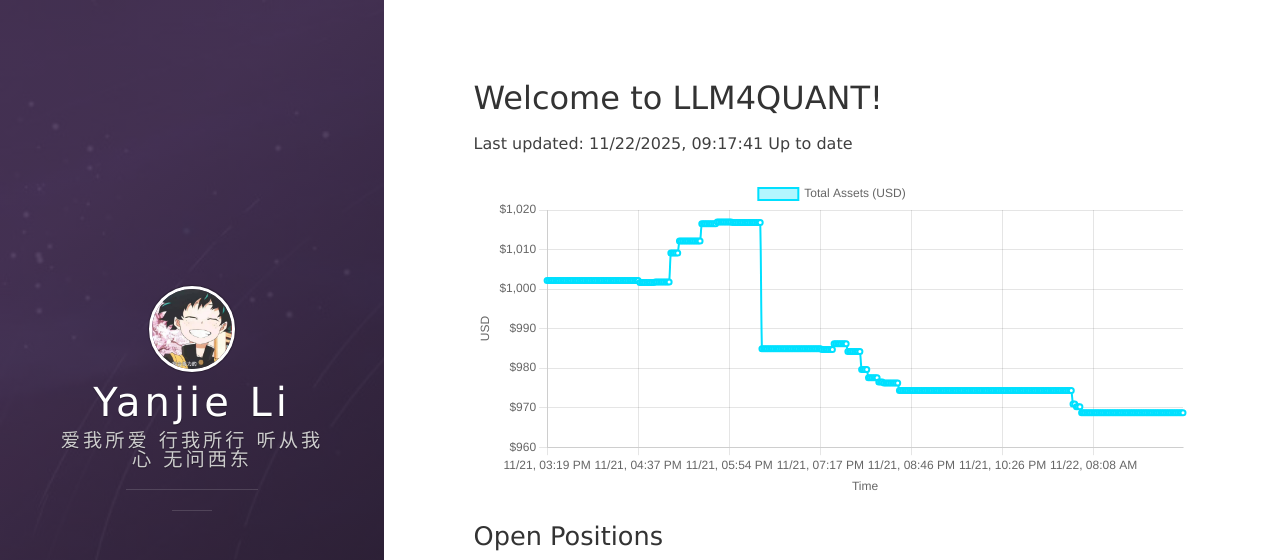
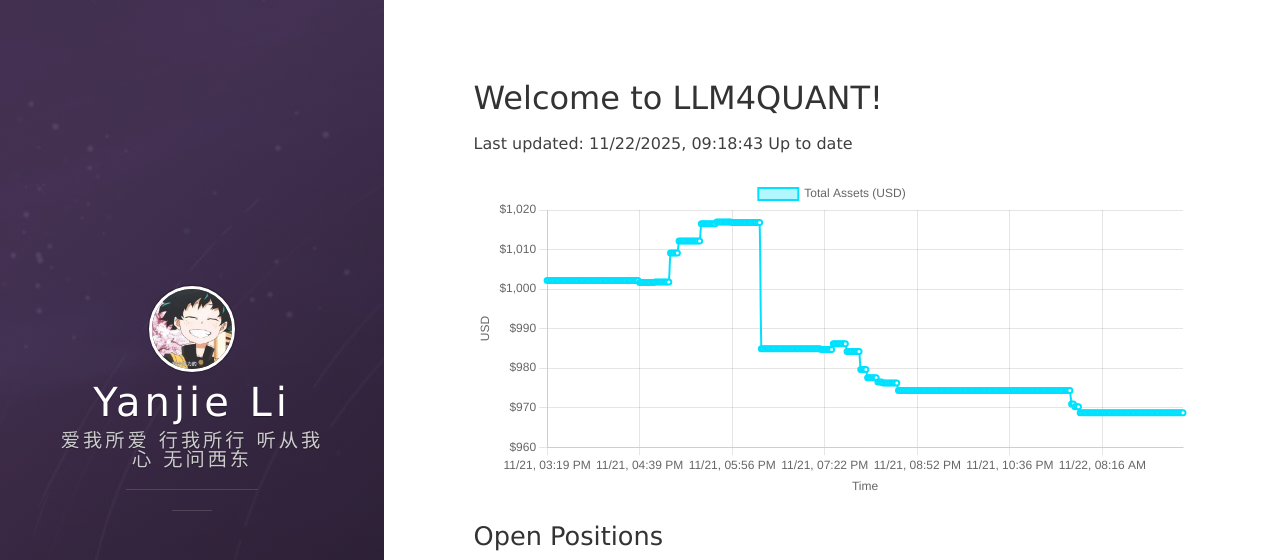
Before and after one commit to leeyegy/leeyegy.github.io, a Jekyll site: the page built from live-trading.html, in a window 1280 px wide and 1026 px high. Shown: the top 560 px of the window. Built offline with Jekyll 4.4.1, drawn with Linux system fonts in a browser that asks for light colours; nearby versions of some CDN libraries.

Commit message:
AccountMonitor: update balance history 2025-11-22T17:18:43+08:00

```diff
--- a/assets/data/binance/balance-history.json
+++ b/assets/data/binance/balance-history.json
@@ -1,5 +1,5 @@
 {
-  "generatedAt": "2025-11-22T17:17:41+08:00",
+  "generatedAt": "2025-11-22T17:18:43+08:00",
   "asset": "total_usd_value",
   "history": [
     {
@@ -1485,6 +1485,10 @@
     {
       "timestamp": "2025-11-22T17:17:41+08:00",
       "totalUsd": 968.69074819
+    },
+    {
+      "timestamp": "2025-11-22T17:18:43+08:00",
+      "totalUsd": 968.69074819
     }
   ]
 }
```
